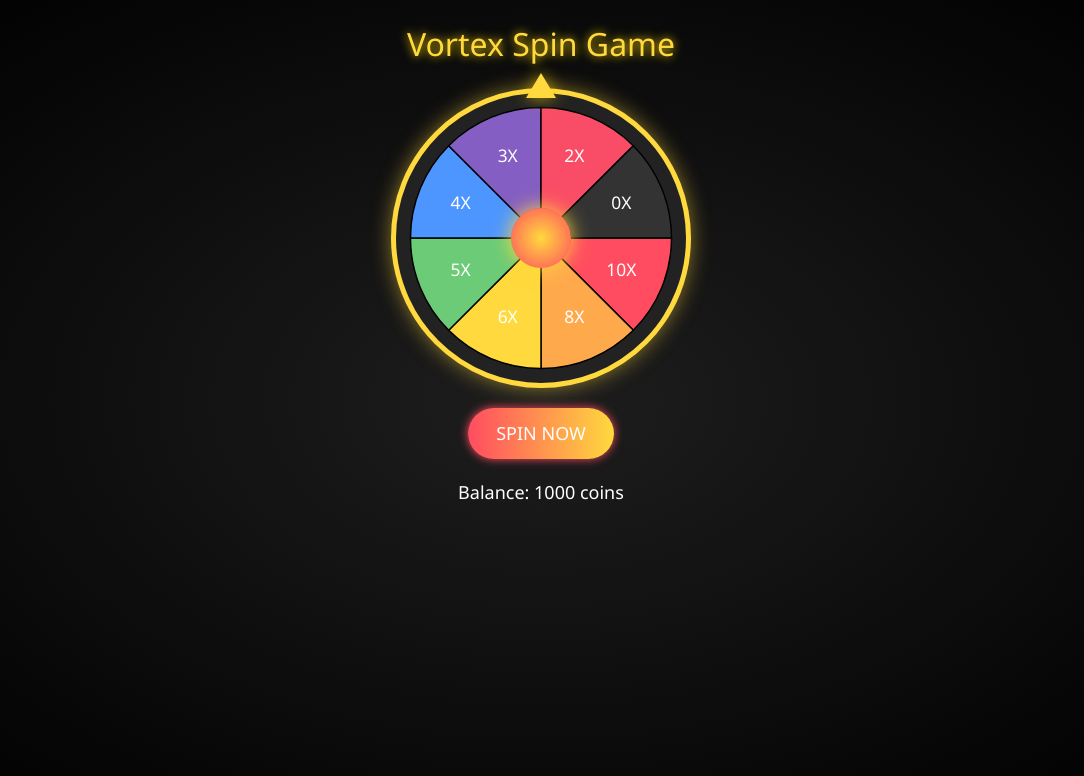
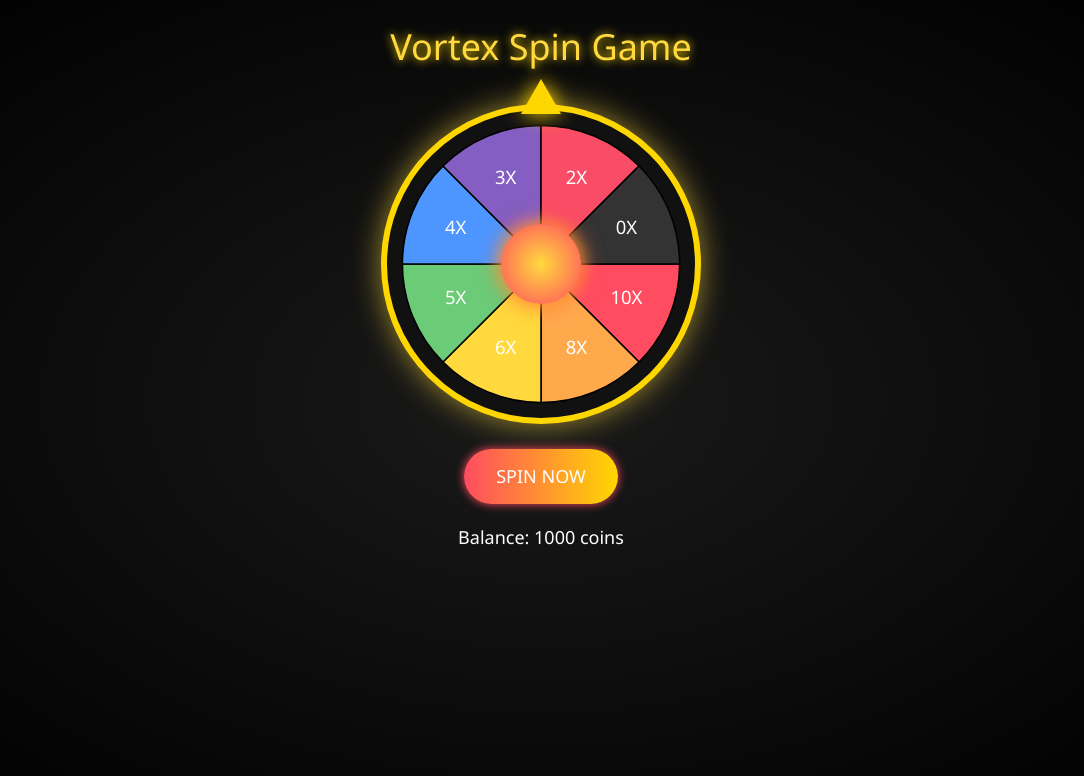
Before and after one commit to saywowtech/vortex-demo, a React (Create React App) app: page / in a window 1280 px wide. Shown: the top 776 px of the page, without its empty margins (99-1183 px from the left). Built offline with nearby package versions, Linux system fonts and the light colour scheme.

Commit message:
Update Wheel.css

```diff
--- a/src/Wheel.css
+++ b/src/Wheel.css
@@ -2,76 +2,81 @@
   display: flex;
   flex-direction: column;
   align-items: center;
-  background: radial-gradient(#1e1e1e, #000);
+  background: radial-gradient(ellipse at center, #1a1a1a 0%, #000000 100%);
   min-height: 100vh;
+  padding: 20px;
+  font-family: 'Segoe UI', sans-serif;
   color: white;
-  font-family: 'Segoe UI', sans-serif;
-  padding: 20px;
 }
 
 .vortex-title {
-  font-size: 32px;
+  font-size: 36px;
+  margin-bottom: 30px;
   color: #FFD93D;
-  margin-bottom: 20px;
   text-shadow: 0 0 10px #FFD700;
 }
 
 .wheel-wrapper {
   position: relative;
-  width: 300px;
-  height: 300px;
+  width: 320px;
+  height: 320px;
 }
 
 .pointer {
   position: absolute;
-  top: -15px;
+  top: -25px;
   left: 50%;
   transform: translateX(-50%);
   width: 0;
   height: 0;
-  border-left: 15px solid transparent;
-  border-right: 15px solid transparent;
-  border-bottom: 25px solid #FFD93D;
+  border-left: 20px solid transparent;
+  border-right: 20px solid transparent;
+  border-bottom: 35px solid #FFD700;
   z-index: 10;
-  filter: drop-shadow(0 0 8px #ffd700aa);
+  filter: drop-shadow(0 0 10px #FFD700);
 }
 
 .wheel {
   width: 100%;
   height: 100%;
   border-radius: 50%;
-  border: 5px solid #FFD93D;
-  box-shadow: 0 0 20px rgba(255, 217, 61, 0.5);
+  border: 6px solid #FFD700;
+  box-shadow: 0 0 30px rgba(255, 217, 61, 0.6);
+  background-color: #111;
+  position: relative;
   overflow: hidden;
-  position: relative;
-  background: #222;
 }
 
 .wheel-svg {
   width: 100%;
   height: 100%;
-  transform: rotate(0deg);
-  transition: transform 4s ease-out;
 }
 
 .center-button {
   position: absolute;
   top: 50%;
   left: 50%;
-  width: 60px;
-  height: 60px;
-  background: radial-gradient(circle, #FFD93D, #FF4C60);
+  width: 80px;
+  height: 80px;
+  background: radial-gradient(#FFD93D, #FF4C60);
   border-radius: 50%;
   transform: translate(-50%, -50%);
-  box-shadow: 0 0 20px #FFD93D;
+  box-shadow: 0 0 25px #FFD700, 0 0 15px #FF4C60;
+  animation: pulse 1.5s infinite ease-in-out;
   z-index: 5;
 }
 
+@keyframes pulse {
+  0% { box-shadow: 0 0 15px #FFD700; }
+  50% { box-shadow: 0 0 25px #FF4C60, 0 0 20px #FFD700; }
+  100% { box-shadow: 0 0 15px #FFD700; }
+}
+
 .spin-btn {
-  margin-top: 20px;
-  padding: 12px 28px;
+  margin-top: 25px;
+  padding: 14px 32px;
   font-size: 18px;
-  background: linear-gradient(to right, #FF4C60, #FFD93D);
+  background: linear-gradient(to right, #FF4C60, #FFD700);
   border: none;
   border-radius: 30px;
   color: white;
@@ -82,7 +87,7 @@
 
 .spin-btn:hover {
   transform: scale(1.05);
-  box-shadow: 0 0 15px #ffd93d;
+  box-shadow: 0 0 18px #FFD700;
 }
 
 .balance,
```
